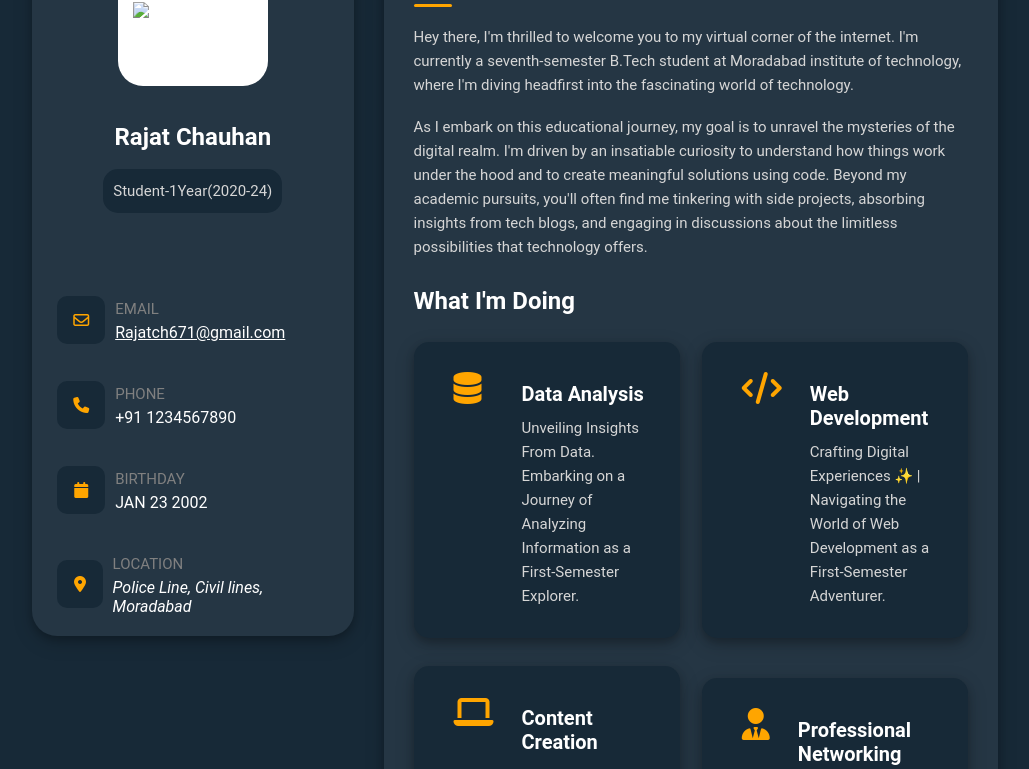
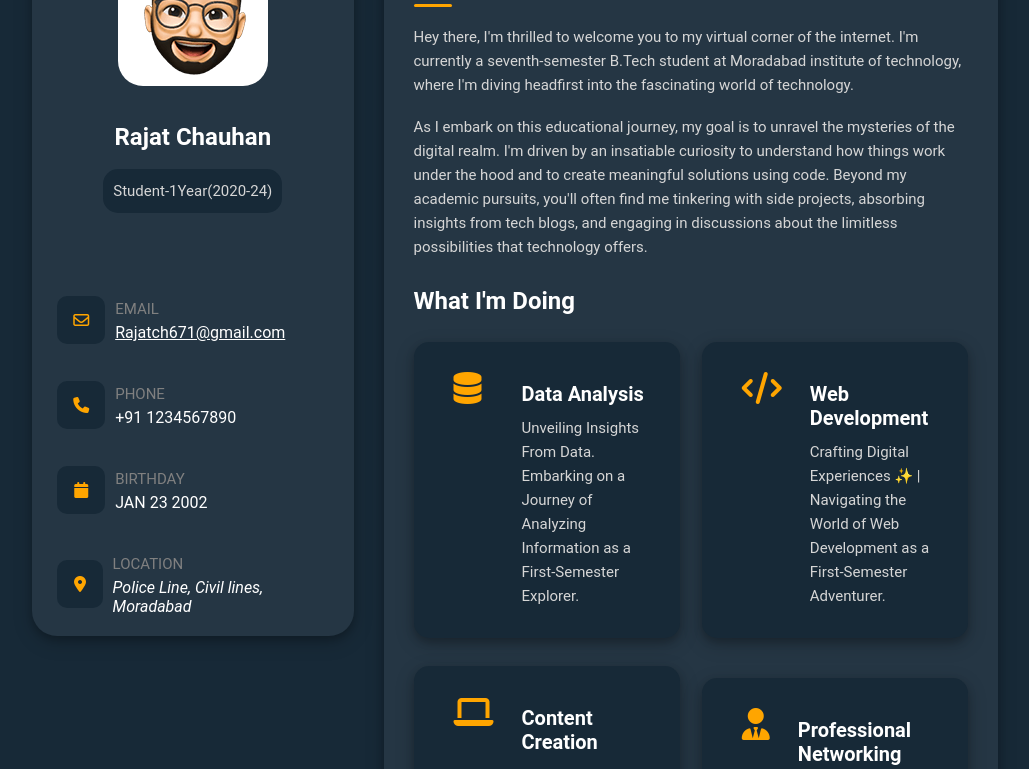
Before and after one commit to RajatChauhan672/Portfolio-HTML-CSS-, a plain HTML site: page index.html in a window 1280 px wide. Shown: the part 154-923 px from the top of the page, without its empty margins (125-1154 px from the left). Drawn offline with Linux system fonts and the light colour scheme.

Commit message:
index.html

```diff
--- a/index.html
+++ b/index.html
@@ -13,7 +13,7 @@
     <div class="all_content">
         <aside class="aside_info">
             <figure class="my_avatar">
-                <img src="images/my-avatar.png" alt="Rajat Chauhan">
+                <img src="my-avatar.png" alt="Rajat Chauhan">
             </figure>
             <div class="name_and_year">
                 <h2 title="name">Rajat Chauhan</h2>
```
